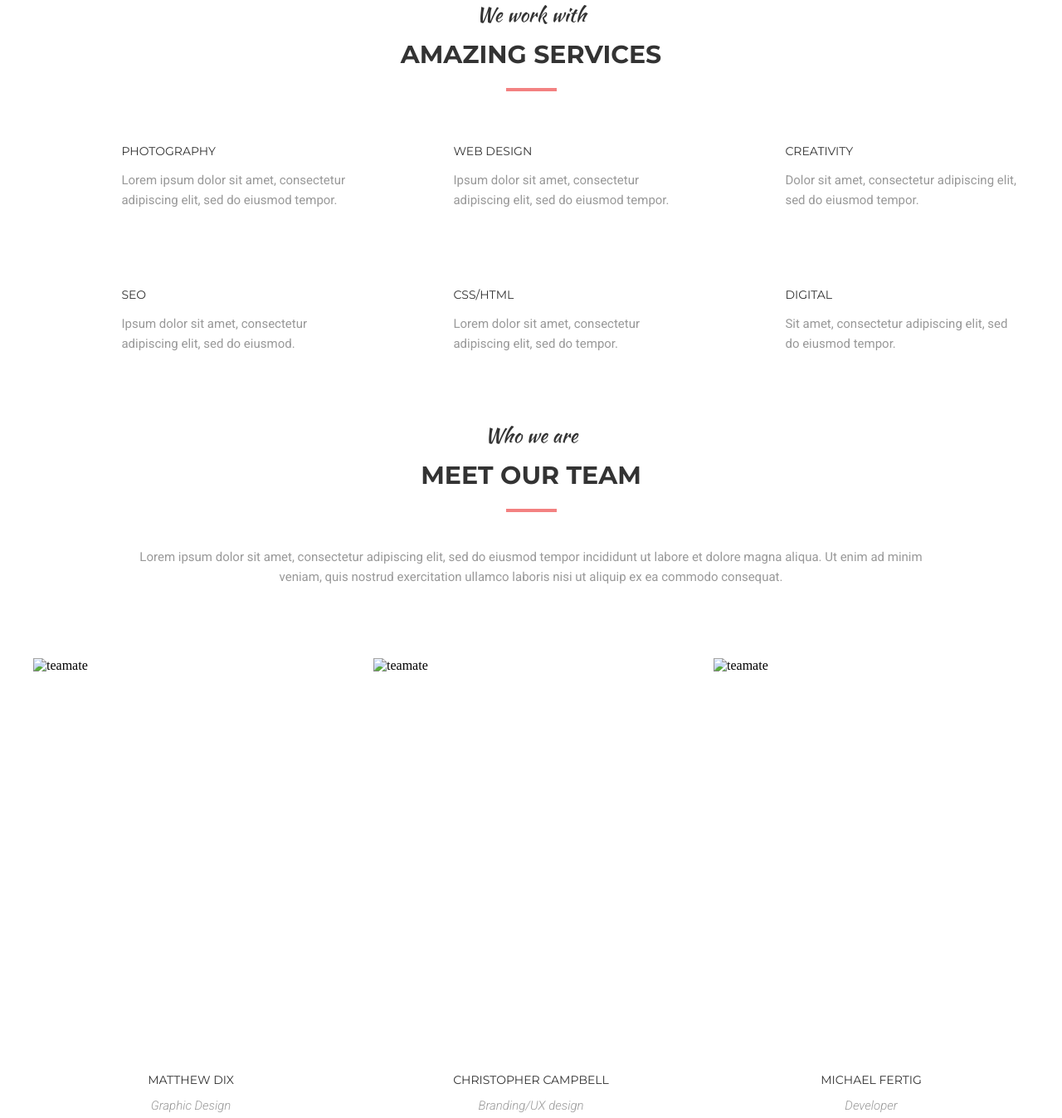
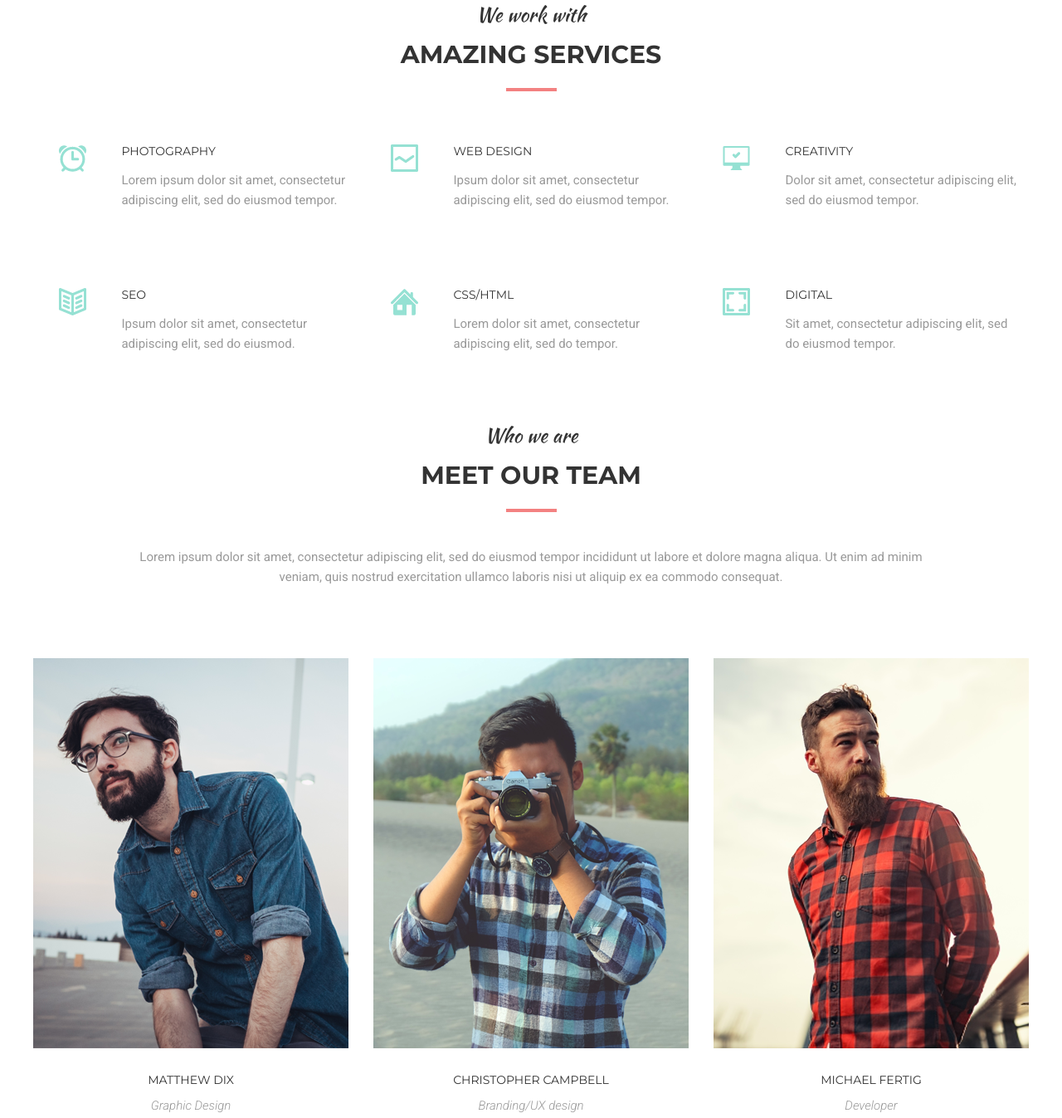
Before and after one commit to VadimBerezenskiy/module-06, a plain HTML site: page index.html in a window 1280 px wide. Shown: the part 180-1527 px from the top of the page at 83% size. Drawn offline with Linux system fonts and the light colour scheme; the site is published under a folder, as on GitHub Pages, so addresses that start at the root find nothing.

Commit message:
pre-finali save

```diff
--- a/css/styles.css
+++ b/css/styles.css
@@ -136,27 +136,27 @@ h2::after {
 }
 
 .clock {
-  background-image: url(/img/icon/services/alarm1.png);
+  background-image: url(../img/icon/services/alarm1.png);
 }
 
 .line-graph {
-  background-image: url(/img/icon/services/linegraph2.png);
+  background-image: url(../img/icon/services/linegraph2.png);
 }
 
 .computer {
-  background-image: url(/img/icon/services/computer3.png);
+  background-image: url(../img/icon/services/computer3.png);
 }
 
 .book {
-  background-image: url(/img/icon/services/book4.png);
+  background-image: url(../img/icon/services/book4.png);
 }
 
 .home {
-  background-image: url(/img/icon/services/home5.png);
+  background-image: url(../img/icon/services/home5.png);
 }
 
 .image {
-  background-image: url(/img/icon/services/image6.png);
+  background-image: url(../img/icon/services/image6.png);
 }
 
 .services-item-text {
@@ -299,19 +299,19 @@ h2::after {
 }
 
 .overlay-list-item-link-facebook {
-  background-image: url(/img/icon/social/facebook1.png);
+  background-image: url(../img/icon/social/facebook1.png);
 }
 
 .overlay-list-item-link-twitter {
-  background-image: url(/img/icon/social/twitter2.png);
+  background-image: url(../img/icon/social/twitter2.png);
 }
 
 .overlay-list-item-link-pinterest {
-  background-image: url(/img/icon/social/pinterest3.png);
+  background-image: url(../img/icon/social/pinterest3.png);
 }
 
 .overlay-list-item-link-instagram {
-  background-image: url(/img/icon/social/instagram4.png);
+  background-image: url(../img/icon/social/instagram4.png);
 }
 
 /* .Rectangle_14_copy {
--- a/index.html
+++ b/index.html
@@ -112,7 +112,7 @@
             <div class="wrapper-img-stylization">
               <img
                 class="team-list-person-photo"
-                src="/img/Team/People1.png"
+                src="./img/Team/People1.png"
                 alt="teamate"
                 width="380"
                 height="470"
@@ -153,7 +153,7 @@
             <div class="wrapper-img-stylization">
               <img
                 class="team-list-person-photo"
-                src="/img/Team/People2.png"
+                src="./img/Team/People2.png"
                 alt="teamate"
                 width="380"
                 height="470"
@@ -194,7 +194,7 @@
             <div class="wrapper-img-stylization">
               <img
                 class="team-list-person-photo"
-                src="/img/Team/People3.png"
+                src="./img/Team/People3.png"
                 alt="teamate"
                 width="380"
                 height="470"
```
